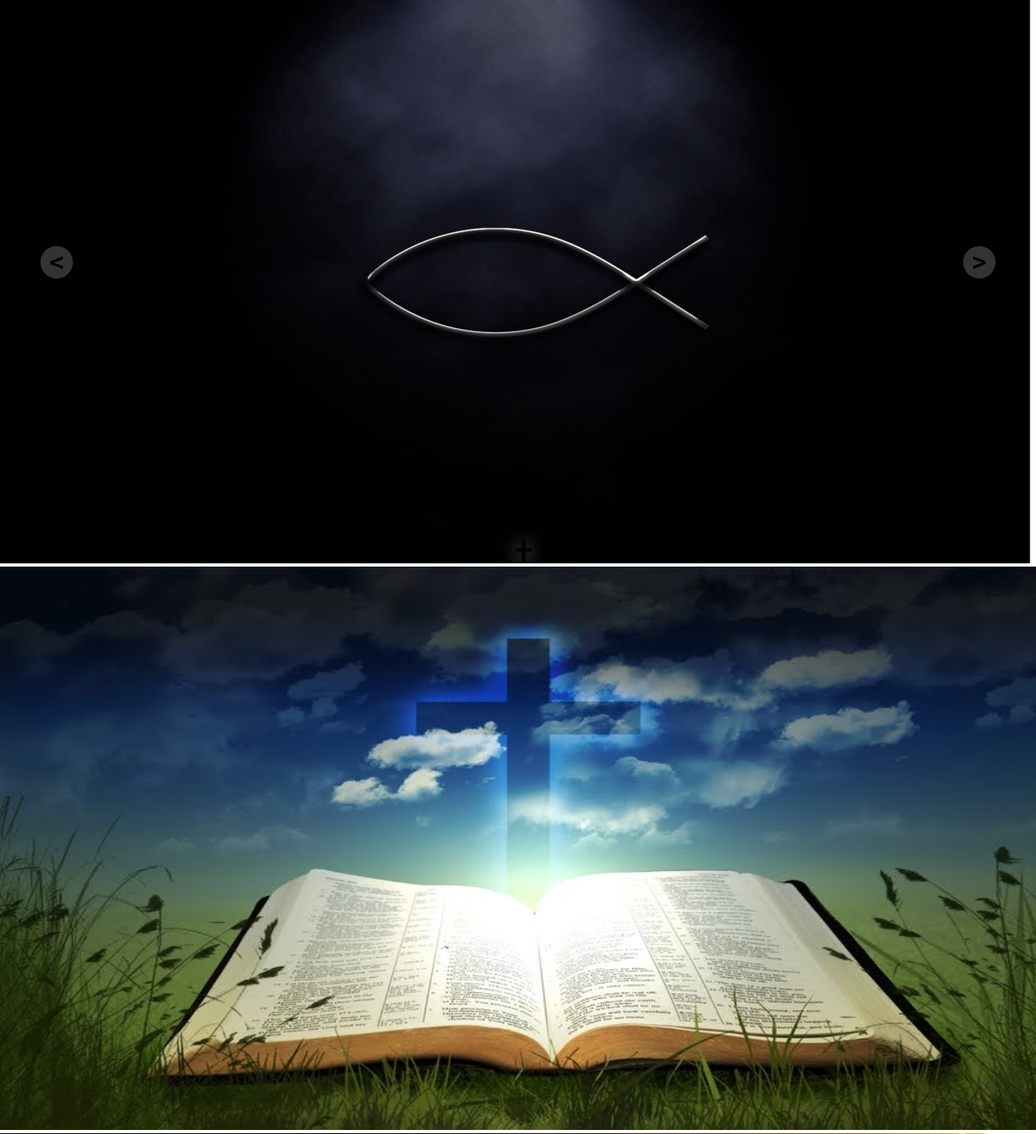
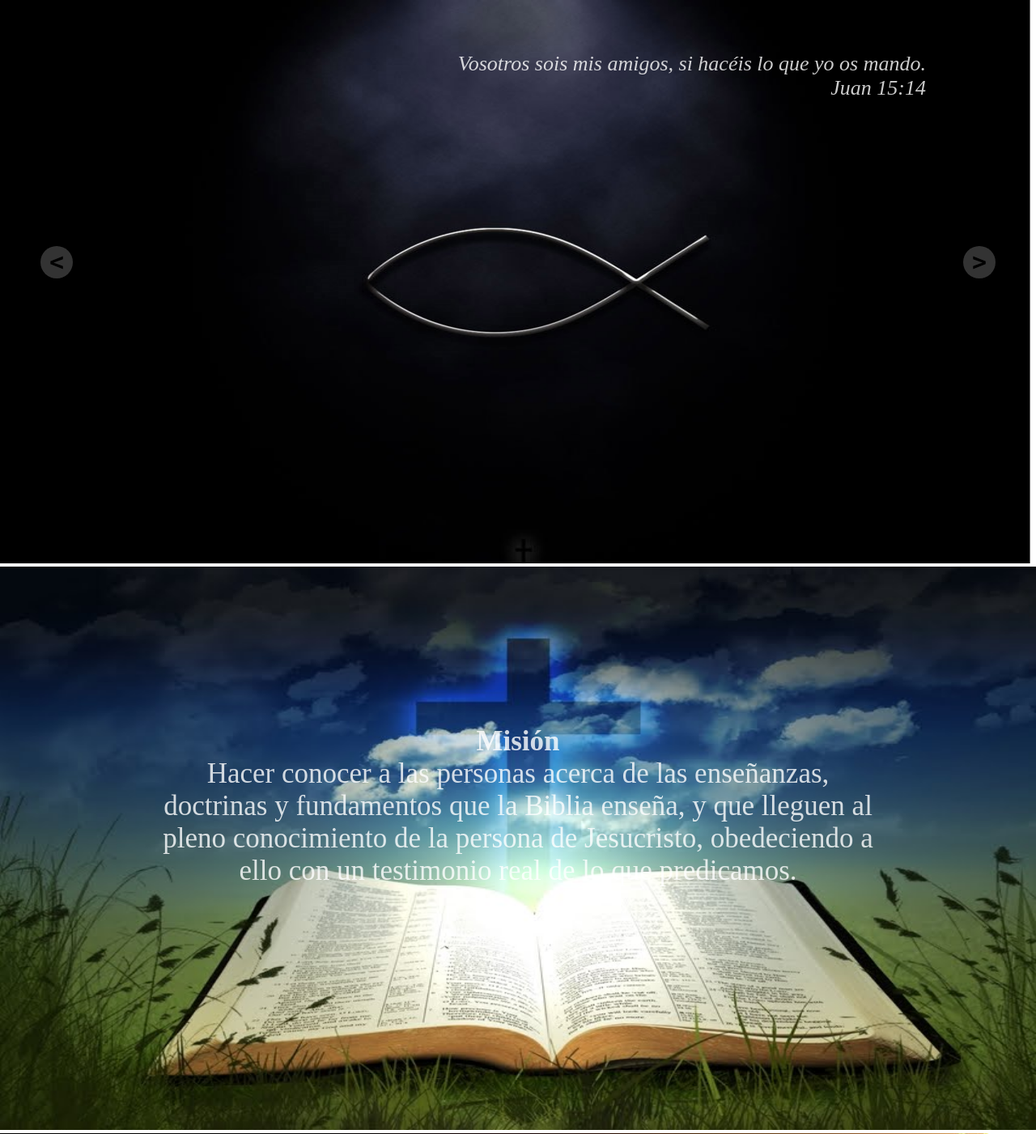
Before and after one commit to rickyMelida/panambireta, a PHP site: page / in a window 1280 px wide. Shown: the part 96-1497 px from the top of the page at 81% size. Run offline with PHP 8.4, Linux system fonts and the light colour scheme; some web fonts are replaced.

Commit message:
Se añade script d Jquey para efecto scroll, tambien se añade estilo a la mision, vision y valores

```diff
--- a/css/estilo.css
+++ b/css/estilo.css
@@ -15,6 +15,7 @@ header {
 #btn-menu {
 	display: none;
 }
+
 #icono-cruz {
 	display: none;
 }
@@ -44,7 +45,6 @@ header h2 {
 	font-size: 21px;
 	width: 80%;
 	margin-left: 10%;
-
 }
 
 .menu {
@@ -52,6 +52,7 @@ header h2 {
 	transition: all 0.5s;/*Para que cuando se extienda tenga un retraso de 0.5 segundos*/
 	margin-left: 100%;
 }
+
 .menu ul {
 	display: flex; /*que sea flexible*/
 	flex-direction: column;
@@ -75,9 +76,29 @@ header h2 {
 
 }
 
-.textos {
+.textos{
 	position: absolute;
+	color: rgba(255, 255, 255, 0.8);
+	font-size: 35px;
+	width: 80%;
+	text-align: center;
+	padding: 5%;
+	margin: 10%;
 }
+
+
+#texto_0 cite {
+	position: absolute;
+	color: rgba(255, 255, 255, 0.8);
+	top: 20vh;
+	left: 15vh;
+	font-size: 26px;
+	width: 80%;
+	text-align: right;
+}
+
+
+
 
 /*Si el tamaño es de 1024px para arriba*/
 @media(min-width: 1024px) {
--- a/index.html
+++ b/index.html
@@ -47,18 +47,34 @@
         <div id="btn-prev">&#60;</div>
         <div id="btn-next">&#62;</div>
 
+        <main>
+            <p id="texto_0">
+                <cite>
+                    Vosotros sois mis amigos, si hacéis lo que yo os mando. <br>
+                    Juan 15:14
+                </cite>
+            </p>
+        </main>
         <section>
             <p id="texto_1" class="textos">
                 <strong>Misión</strong><br>
-                Lorem ipsum dolor sit amet, consectetur adipisicing elit. Nisi illo dignissimos, nemo maxime quam sequi molestias laboriosam, vero, aperiam accusantium tempora atque id quod exercitationem minima nulla quas quos cupiditate.
+                Hacer conocer a las personas acerca de las enseñanzas, doctrinas y fundamentos
+                que la Biblia enseña, y que lleguen al pleno conocimiento de la persona de
+                Jesucristo, obedeciendo a ello con un testimonio real de lo que predicamos.
             </p>
             <p id="texto_2" class="textos">
                 <strong>Visión</strong><br>
-                Lorem ipsum dolor sit amet, consectetur adipisicing elit. Magnam doloribus totam laboriosam excepturi rerum eum vitae eius qui quos adipisci explicabo modi, sit quis nemo quasi. Quos esse dolorum aut.
+                Llegar a todas las personas con la palabra de Dios, así como también esas
+                personas puedan tener una transformacion y vida nueva por medio del Espíritu Santo
+                para que con ello puedan testificar del amor de Dios al mundo.
             </p>
             <p id="texto_3" class="textos">
                 <strong>Valores</strong><br>
-                Lorem ipsum dolor sit amet consectetur, adipisicing elit. Aperiam, similique? Praesentium repudiandae dolor totam tempore. Rem iste amet magnam sint perspiciatis autem nemo laborum exercitationem dicta dolorem sunt, officiis ea.
+                Honestidad <br>
+                Sinceridad <br>
+                Transparencia <br>
+                Amor <br>
+                Compañerismo
             </p>
         </section>
     </main>
```
Also changed, not shown: js/design.js (+56 -3 lines).
